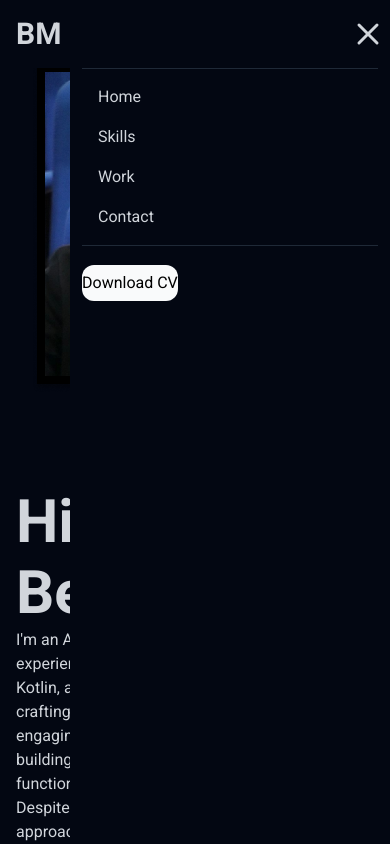
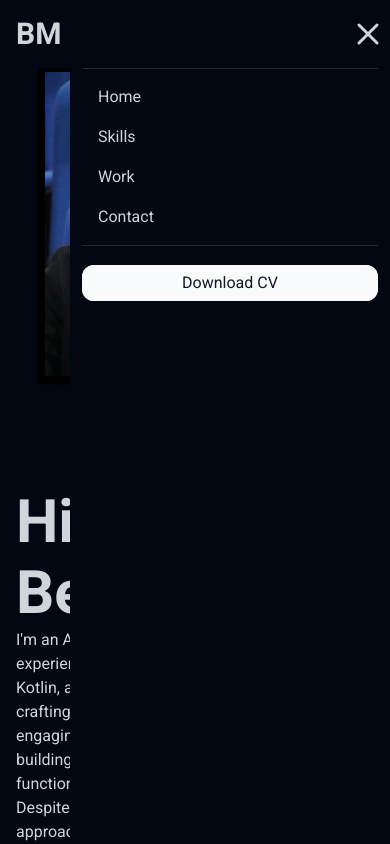
Before and after one commit to Messaoudi-Belkacem/BMDev, a React (Vite) app: page / in a window 390 px wide. Both pictures are taken after a click on the picture 368 px from the left and 34 px from the top of the page. Shown: the top 844 px of the page. Built offline with nearby package versions, Linux system fonts and the light colour scheme.

Commit message:
change teb name

```diff
--- a/src/App.jsx
+++ b/src/App.jsx
@@ -4,9 +4,13 @@ import {Skills} from './conatiners'
 import {Work} from './conatiners'
 import './main.css'
 import './scrollbar.css'
-import React, { useState } from 'react';
+import React, { useState, useEffect } from 'react';
 
 function App() {
+
+  useEffect(() => {
+    document.title = "BMDev";
+  }, []);
 
   const [darkMode, setDarkMode] = useState(true);
 
--- a/src/components/navbar/Navbar.jsx
+++ b/src/components/navbar/Navbar.jsx
@@ -54,7 +54,7 @@ function Navbar({ darkMode, toggleTheme }) {
                         </div>
                         <hr/>
                         <br />
-                        <a href={Resume} download="Belkacem_Messaoudi_CV.pdf">
+                        <a className="button" href={Resume} download="Belkacem_Messaoudi_CV.pdf">
                             <button className="button">Download CV</button>
                         </a>
                     </div>
--- a/src/components/navbar/navbar.css
+++ b/src/components/navbar/navbar.css
@@ -64,6 +64,7 @@
     margin-left: 16px;
     color: var(--color-button-text);
     background: var(--color-button-background);
+    transition: background-color 0.2s ease-in-out;
 }
 
 .navbar-right-content .button:hover {
@@ -77,6 +78,11 @@
     margin-left: 16px;
     background: var(--color-button-background-hover);
     cursor: pointer;
+    transition: transform 0.1s ease;
+}
+
+.navbar-right-content .button:active {
+    transform: scale(0.98);
 }
 
 .navbar-menu {
@@ -106,7 +112,9 @@
     border: 0;
     height: 36px;
     width: 100%;
-    background: #F9FAFB;
+    color: var(--color-button-text);
+    background: var(--color-button-background);
+    transition: background-color 0.2s ease-in-out;
 }
 
 .navbar-menu_container .button:hover {
@@ -117,8 +125,13 @@
     border: 0;
     height: 36px;
     width: 100%;
-    background: #f9fafbdd;
+    background: var(--color-button-background-hover);
     cursor: pointer;
+    transition: transform 0.1s ease;
+}
+
+.navbar-menu_container .button:active {
+    transform: scale(0.98);
 }
 
 .navbar-menu_container hr {
```
